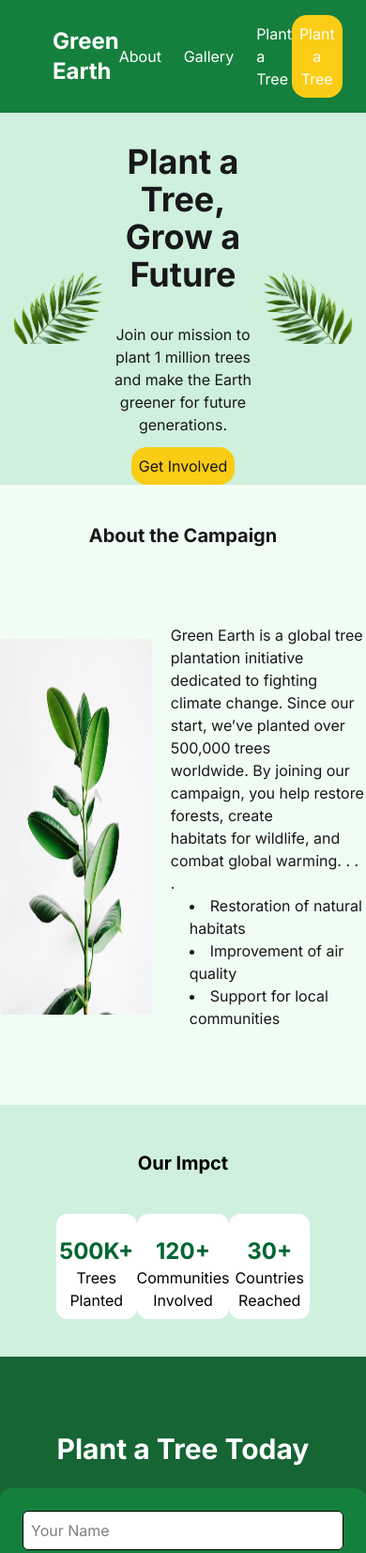
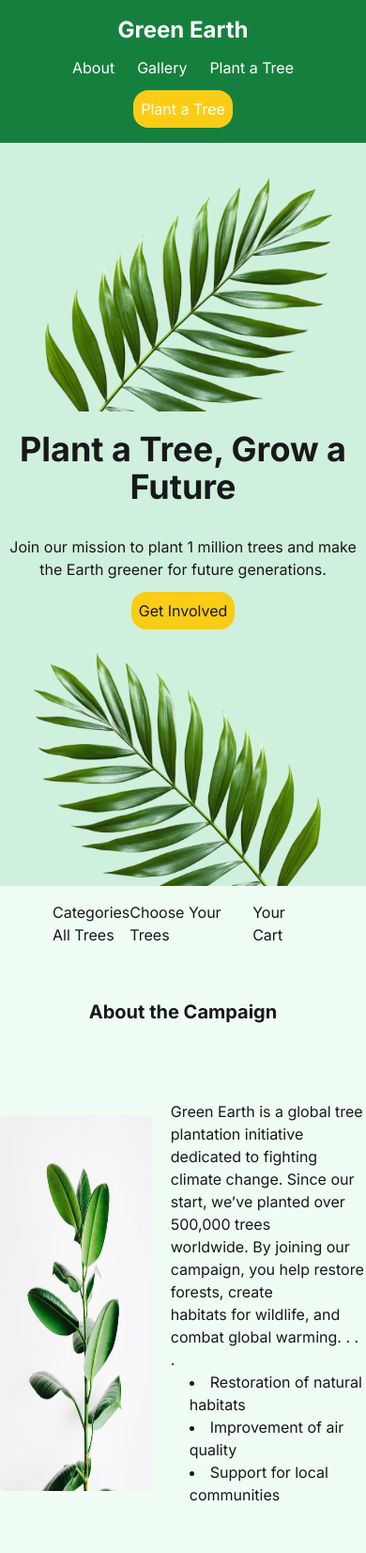
Before and after one commit to Silton07/Batch-12-Assignment-6, a plain HTML site: page index.html in a window 390 px wide. Shown: the top 1653 px of the page at 94% size. Drawn offline with nearby package versions, Linux system fonts and the light colour scheme; no server answers.

Commit message:
added responsive

```diff
--- a/index.html
+++ b/index.html
@@ -20,7 +20,7 @@
 </head>
 <body>
     <!-- navber -->
-    <nav class="flex justify-between items-center bg-[#15803D] text-white px-14 py-4">
+    <nav class="flex flex-col sm:flex-row justify-between items-center bg-[#15803D] text-white px-4 sm:px-14 py-4 gap-3">
         <div>
           <h1 class="font-bold text-2xl">Green Earth</h1>
         </div>
@@ -32,21 +32,37 @@
           </ul>
         </div>
         <div>
-         <button class="bg-[#FACC15] p-2 rounded-2xl">Plant a Tree</button>
+         <button class="bg-[#FACC15] p-2 rounded-2xl cursor-pointer">Plant a Tree</button>
         </div>
     </nav>
     <!-- banner  -->
-     <section class=" flex items-center text-center justify-center bg-[#cff0dc] pt-3 mb[100]">
+     <section class=" flex flex-col sm:flex-row items-center text-center justify-center bg-[#cff0dc] pt-3 mb[100]">
         <div>
             <img src="./assets/hero-leaf1.png" alt="">
         </div>
         <div>
             <h1 class="font-bold text-4xl py-5">Plant a Tree, Grow a Future</h1>
             <p class="py-3">Join our mission to plant 1 million trees and make the Earth greener for future generations.</p>
-            <button class="bg-[#FACC15] p-2 rounded-2xl">Get Involved</button>
+            <button class="bg-[#FACC15] p-2 rounded-2xl cursor-pointer">Get Involved</button>
             </div>
         <div>
             <img src="./assets/hero-leaf2.png" alt="">
+        </div>
+     </section>
+     <!-- Choose Your Trees  -->
+
+     <section class="flex justify-between items-center bg-[#f0fdf4] px-14 py-4">
+        <div>
+          <h2>Categories</h2>
+          <ul id="categoriesContainer">
+            <li>All Trees</li>
+          </ul>
+        </div>
+        <div>
+          <h1>Choose Your Trees</h1>
+        </div>
+        <div>
+          <h2>Your Cart</h2>
         </div>
      </section>
 
@@ -78,16 +94,16 @@
 
     <section class="bg-[#CFF0DC] py-2">
       <h1 class="py-10 text-black font-bold text-xl text-center">Our Impct</h1>
-      <div class="flex items-center justify-between pb-8 px-15">
-        <div class="bg-white w-[25rem] h-[7rem] items-center text-center rounded-xl">
+      <div class="flex flex-col sm:flex-row  items-center justify-between pb-8 px-15 gap-4">
+        <div class="bg-white w-full sm:w-[25rem] h-[7rem] items-center text-center rounded-xl">
           <h1 class="text-green-800 pt-6 font-bold text-2xl">500K+</h1>
           <p class="text-black">Trees Planted</p>
         </div>
-        <div class="bg-white w-[25rem] h-[7rem] items-center text-center rounded-xl">
+        <div class="bg-white w-full sm:w-[25rem] h-[7rem] items-center text-center rounded-xl">
           <h1 class="text-green-800 pt-6 font-bold text-2xl">120+</h1>
           <p class="text-black">Communities Involved</p>
         </div>
-        <div class="bg-white w-[25rem] h-[7rem] items-center text-center rounded-xl">
+        <div class="bg-white w-full sm:w-[25rem] h-[7rem] items-center text-center rounded-xl">
           <h1 class="text-green-800 pt-6 font-bold text-2xl">30+</h1>
           <p class="text-black">Countries Reached</p>
         </div>
@@ -107,7 +123,7 @@
       <option value="">50 Trees</option>
       <option value="">100 Trees</option>
     </select>
-    <button class="bg-[#FACC15] p-2 rounded-2xl text-[#166534] font-semibold">
+    <button class="bg-[#FACC15] p-2 rounded-2xl text-[#166534] font-semibold cursor-pointer">
       Donate Now
     </button>
   </div>
@@ -116,6 +132,6 @@
      <footer class="bg-[#14532d] text-center p-2 text-white font-normal">
         <h4>© 2025 Green Earth. All Rights Reserved.</h4>
      </footer>
-
+   <script src="./script.js"></script>
 </body>
 </html>
--- /dev/null
+++ b/script.js
@@ -0,0 +1,16 @@
+const categoriesContainer = document.getElementById("categoriesContainer")
+
+const loadCategories = ()=>{
+    fetch("https://openapi.programming-hero.com/api/categories")
+    .then((res) => res.json())
+    .then((data) => {
+        console.log(data.categories);
+        const categories = data.categories
+        categories.forEach(cat => {
+            categoriesContainer.innerHTML +=`
+            <li>${cat.category_name}</li>
+            `
+        });
+    })
+}
+loadCategories()
```
Also changed, not shown: 1 other file.
